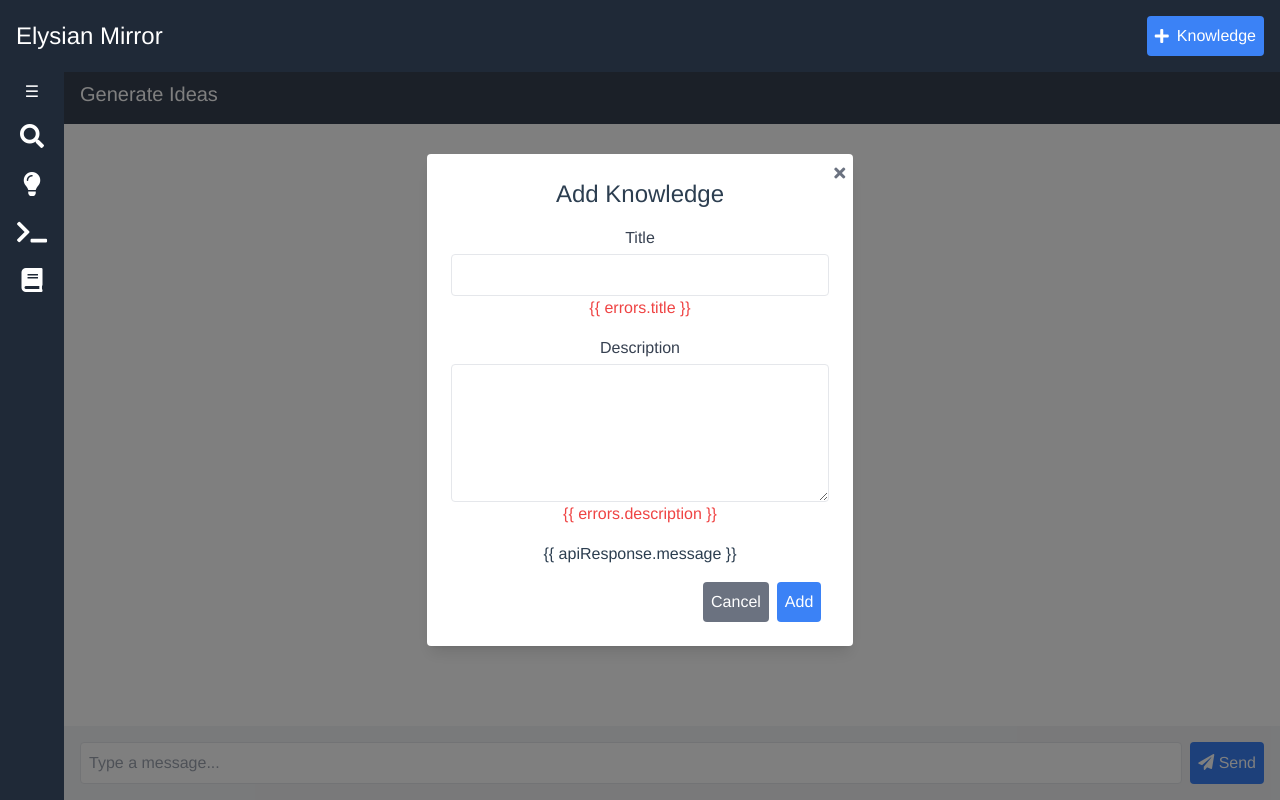
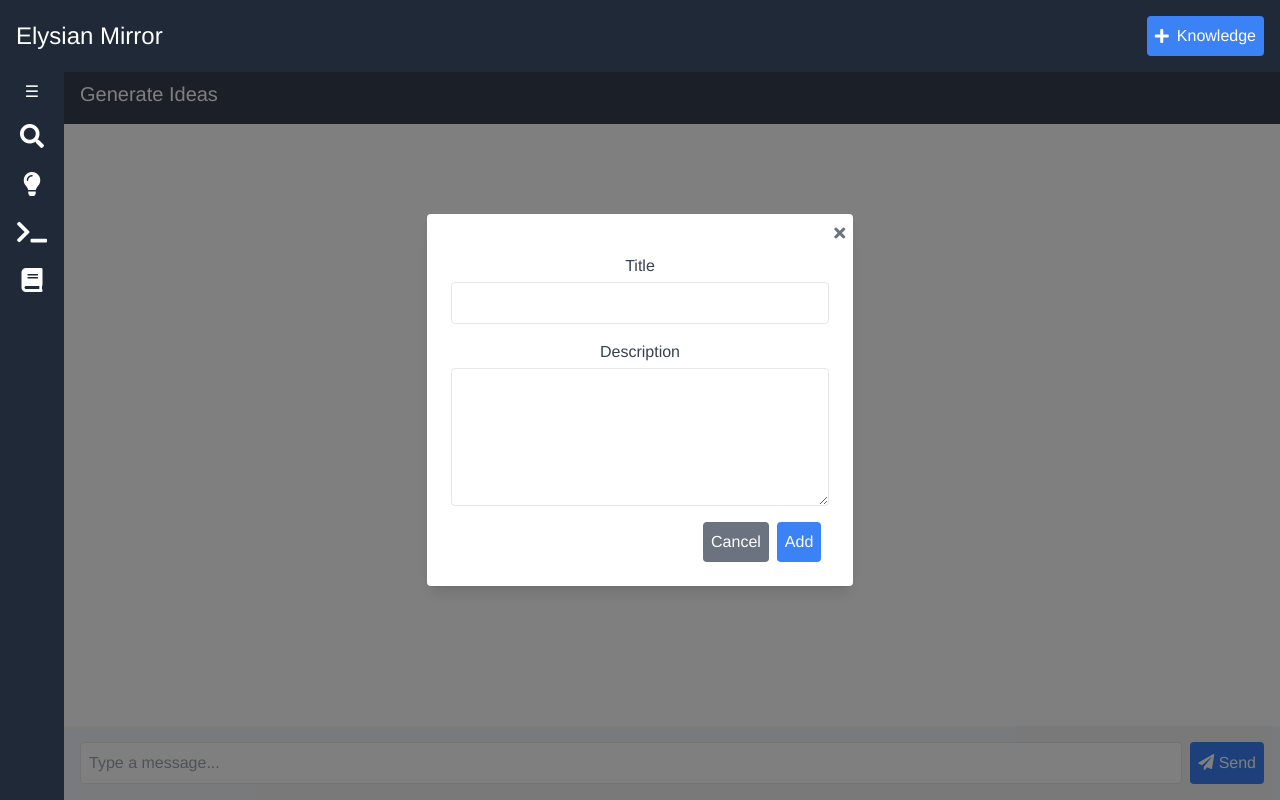
Before and after one commit to n3rdgir1/elysian-mirror, a Vue app in the folder frontend/: page /generate-ideas in a window 1280 px wide. Both pictures are taken after a click on the button "Knowledge". Built offline with nearby package versions, Linux system fonts and the light colour scheme.

Commit message:
Utilizes slots to pass modal content

```diff
--- a/frontend/src/components/AddKnowledgeModal.vue
+++ b/frontend/src/components/AddKnowledgeModal.vue
@@ -2,14 +2,27 @@
   <BaseModal
     :confirm_text="isEditing ? 'Save' : 'Add'"
     cancel_text="Cancel"
-    :content="modalContent"
     @close="$emit('close')"
     @confirm="handleSubmit"
-  />
+  >
+    <div>
+      <h2 class="text-2xl mb-4">{{header}}</h2>
+        <div class="mb-4">
+          <label for="title" class="block text-gray-700">Title</label>
+          <input v-model="title" id="title" type="text" class="mt-1 block w-full p-2 border rounded" />
+          <span v-if="errors.title" class="text-red-500">{{ errors.title }}</span>
+        </div>
+        <div class="mb-4">
+          <label for="description" class="block text-gray-700">Description</label>
+          <textarea v-model="description" id="description" class="mt-1 block w-full p-2 border rounded" rows="5"></textarea>
+          <span v-if="errors.description" class="text-red-500">{{ errors.description }}</span>
+        </div>
+    </div>
+  </BaseModal>
 </template>
 
 <script>
-import { ref, watch, computed } from 'vue'
+import { ref, watch } from 'vue'
 import BaseModal from './BaseModal.vue'
 
 export default {
@@ -38,6 +51,7 @@ export default {
   setup(props, { emit }) {
     const title = ref(props.initialTitle)
     const description = ref(props.initialDescription)
+    const header = ref('Add Knowledge')
     const errors = ref({})
     const isLoading = ref(false)
     const apiResponse = ref(null)
@@ -48,6 +62,12 @@ export default {
 
     watch(() => props.initialDescription, (newDescription) => {
       description.value = newDescription
+    })
+
+    watch(() => props.isEditing, (isEditing) => {
+      if (isEditing) {
+        header.value = 'Edit Knowledge'
+      }
     })
 
     function validateForm() {
@@ -97,35 +117,13 @@ export default {
       }
     }
 
-    const modalContent = computed(() => `
-      <div>
-        <h2 class="text-2xl mb-4">${props.isEditing ? 'Edit Knowledge' : 'Add Knowledge'}</h2>
-        <form @submit.prevent="handleSubmit">
-          <div class="mb-4">
-            <label for="title" class="block text-gray-700">Title</label>
-            <input v-model="title" id="title" type="text" class="mt-1 block w-full p-2 border rounded" />
-            <span v-if="errors.title" class="text-red-500">{{ errors.title }}</span>
-          </div>
-          <div class="mb-4">
-            <label for="description" class="block text-gray-700">Description</label>
-            <textarea v-model="description" id="description" class="mt-1 block w-full p-2 border rounded" rows="5"></textarea>
-            <span v-if="errors.description" class="text-red-500">{{ errors.description }}</span>
-          </div>
-        </form>
-        <div v-if="apiResponse" class="mt-4">
-          <p>{{ apiResponse.message }}</p>
-        </div>
-      </div>
-    `)
-
     return {
       title,
       description,
       errors,
       isLoading,
       apiResponse,
-      handleSubmit,
-      modalContent
+      handleSubmit
     }
   }
 }
--- a/frontend/src/components/BaseModal.vue
+++ b/frontend/src/components/BaseModal.vue
@@ -4,7 +4,7 @@
       <button @click="closeModal" class="absolute top-2 right-2 text-gray-500 hover:text-gray-700">
         <i class="fas fa-times"></i>
       </button>
-      <div v-if="content" v-html="content"></div>
+      <slot></slot>
       <div class="mt-4 flex justify-start button-container">
         <button v-if="confirm_text" @click="confirmAction" class="bg-blue-500 text-white p-2 rounded mr-2" ref="confirmButton">{{ confirm_text }}</button>
         <button v-if="cancel_text" @click="closeModal" class="bg-gray-500 text-white p-2 rounded mr-2" ref="cancelButton">{{ cancel_text }}</button>
@@ -25,10 +25,6 @@ export default {
       default: ''
     },
     cancel_text: {
-      type: String,
-      default: ''
-    },
-    content: {
       type: String,
       default: ''
     },
--- a/frontend/src/components/DeleteConfirmationModal.vue
+++ b/frontend/src/components/DeleteConfirmationModal.vue
@@ -2,10 +2,11 @@
   <BaseModal
     confirm_text="Confirm"
     cancel_text="Cancel"
-    content="Are you sure you want to delete this knowledge item?"
     @close="$emit('close')"
     @confirm="handleConfirm"
-  />
+  >
+  <p>Are you sure you want to delete this knowledge item?</p>
+  </BaseModal>
 </template>
 
 <script>
```
